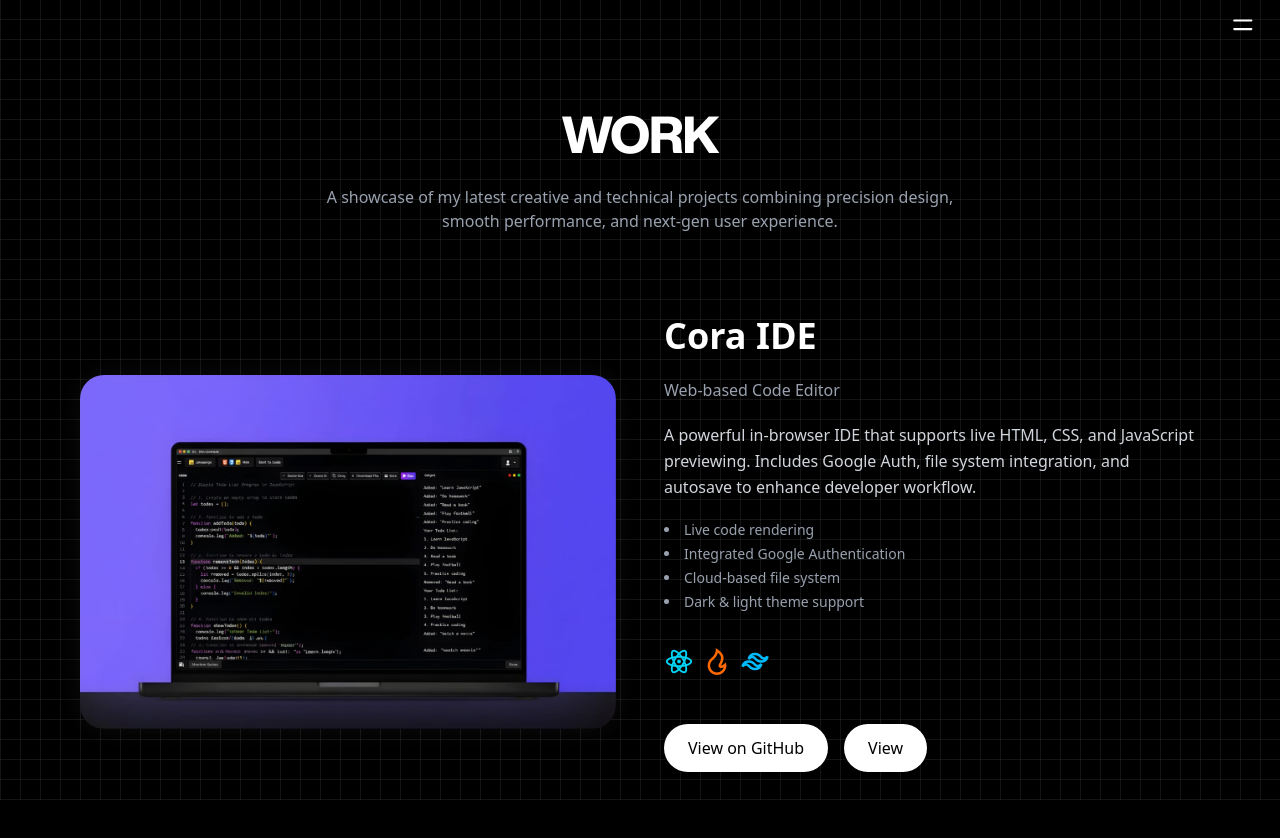
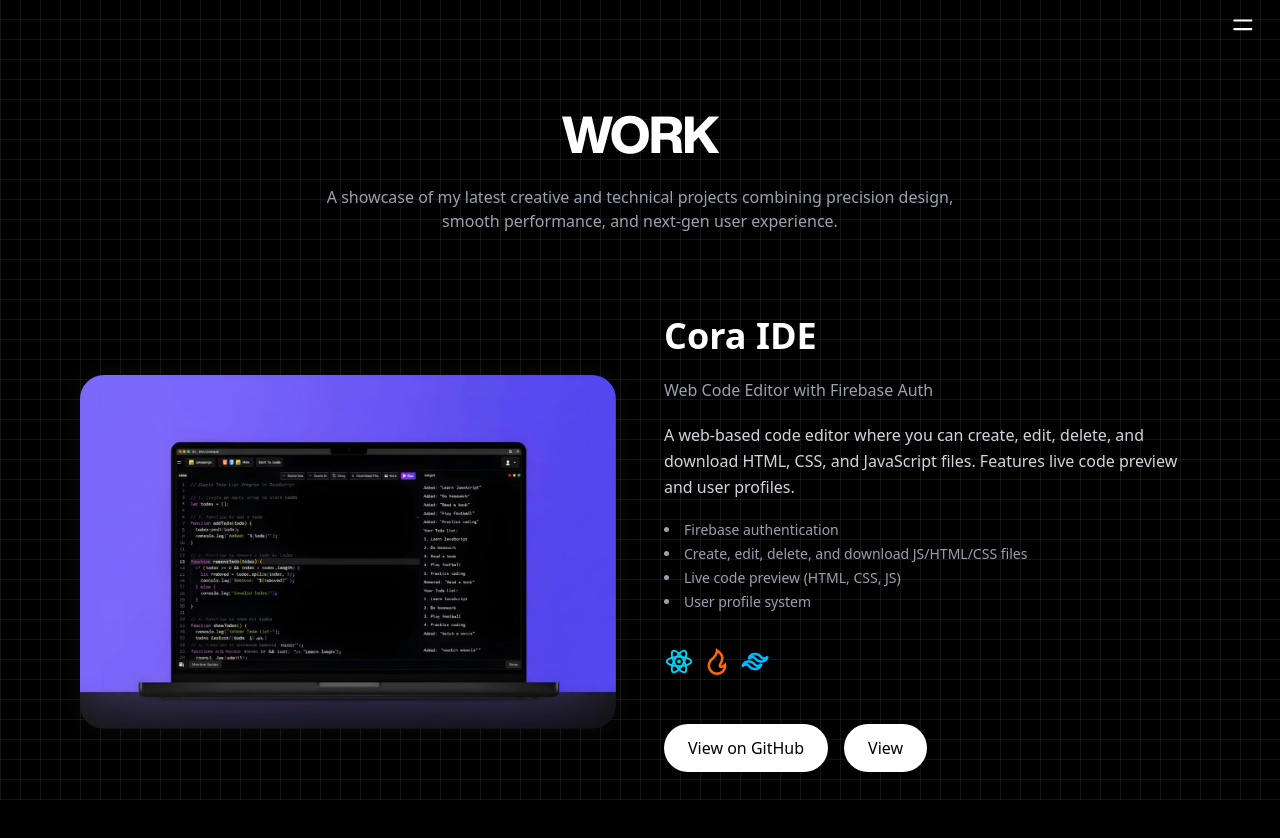
Before and after one commit to SaqibFarhanProgrammer/Saqib-Portfolio, a React (Vite) app: page /work in a window 1280 px wide. Shown: the top 838 px of the page. Built offline with nearby package versions, Linux system fonts and the light colour scheme.

Commit message:
ui changes

```diff
--- a/src/routes/WorkRoute.jsx
+++ b/src/routes/WorkRoute.jsx
@@ -6,14 +6,14 @@ import cora_ide from "../assets/images/CORA_IDE.jpeg"
 const projects = [
   {
     title: "Cora IDE",
-    subtitle: "Web-based Code Editor",
+    subtitle: "Web Code Editor with Firebase Auth",
     description:
-      "A powerful in-browser IDE that supports live HTML, CSS, and JavaScript previewing. Includes Google Auth, file system integration, and autosave to enhance developer workflow.",
+      "A web-based code editor where you can create, edit, delete, and download HTML, CSS, and JavaScript files. Features live code preview and user profiles.",
     features: [
-      "Live code rendering",
-      "Integrated Google Authentication",
-      "Cloud-based file system",
-      "Dark & light theme support",
+      "Firebase authentication",
+      "Create, edit, delete, and download JS/HTML/CSS files",
+      "Live code preview (HTML, CSS, JS)",
+      "User profile system",
     ],
     img: cora_ide,
     tech: [
@@ -24,8 +24,8 @@ const projects = [
     github: "https://github.com/yourusername/cora-ide",
     preview: "https://cora-ide.vercel.app/",
   },
+];
 
-];
 
 const WorkRoute = () => {
   return (
```
